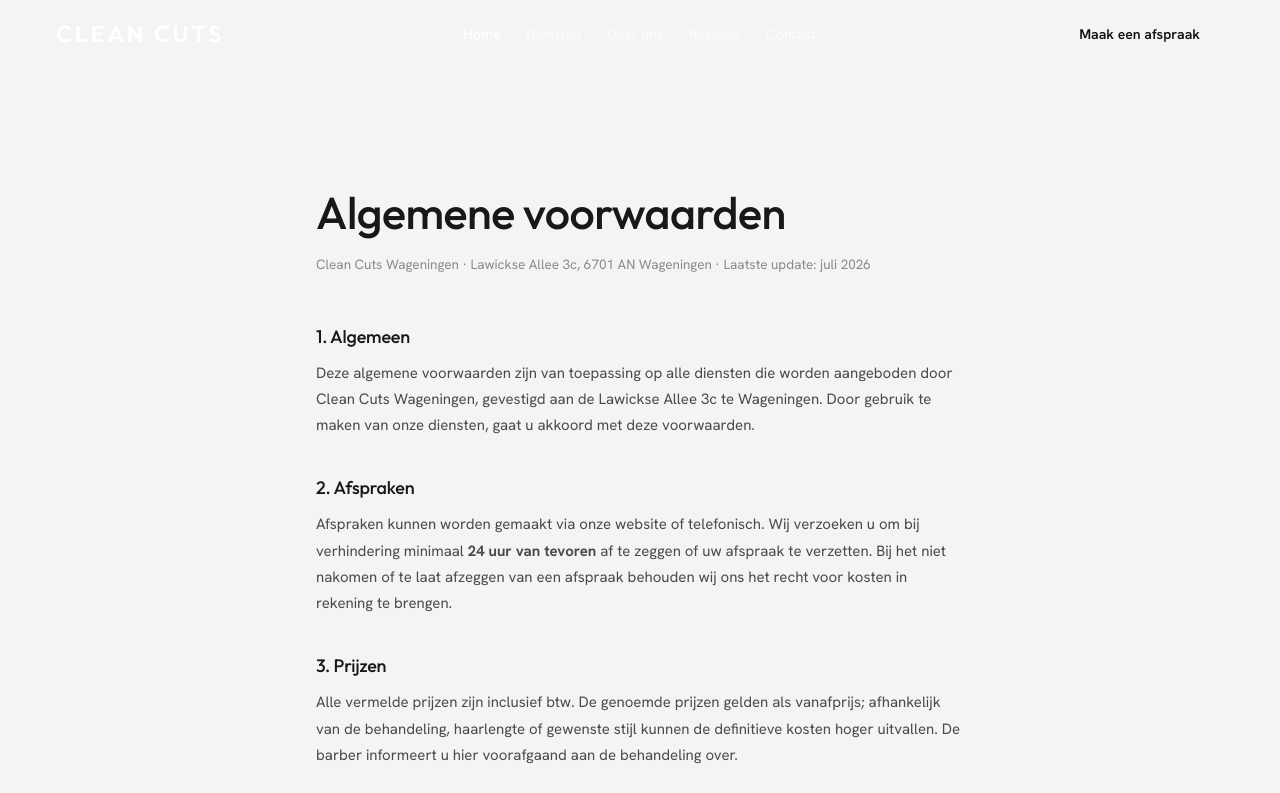
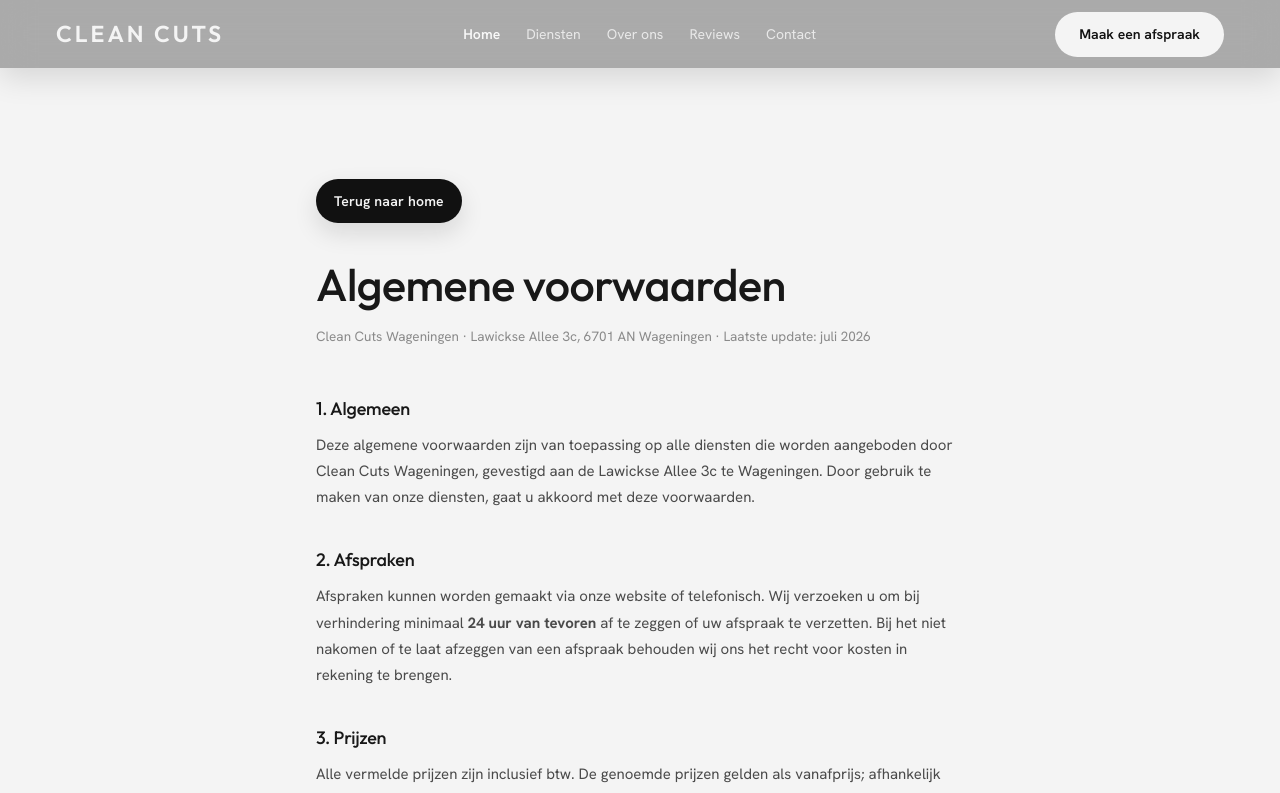
Before and after one commit to izzshtt/CleanCuts-wageningen, a Next.js app: page /algemene-voorwaarden in a window 1280 px wide. Shown: the top 793 px of the page. Built offline with nearby package versions, Linux system fonts and the light colour scheme.

Commit message:
Add back navigation link to home on Algemene Voorwaarden page and improve Nav component for better header visibility

```diff
--- a/src/app/algemene-voorwaarden/page.tsx
+++ b/src/app/algemene-voorwaarden/page.tsx
@@ -1,3 +1,4 @@
+import Link from 'next/link';
 import Nav from '@/components/layout/Nav';
 import Footer from '@/components/layout/Footer';
 
@@ -41,6 +42,28 @@ export default function AlgemeneVoorwaarden() {
           margin: '0 auto',
         }}
       >
+        <Link
+          href="/"
+          style={{
+            display: 'inline-flex',
+            alignItems: 'center',
+            justifyContent: 'center',
+            minHeight: '44px',
+            padding: '10px 18px',
+            marginBottom: '28px',
+            borderRadius: '999px',
+            background: '#111111',
+            color: '#f4f4f4',
+            textDecoration: 'none',
+            fontSize: '14px',
+            fontWeight: 600,
+            letterSpacing: '0.2px',
+            boxShadow: '0 10px 24px rgba(17, 17, 17, 0.12)',
+          }}
+        >
+          Terug naar home
+        </Link>
+
         <h1
           style={{
             fontFamily: "'Outfit', system-ui, sans-serif",
--- a/src/components/layout/Nav.tsx
+++ b/src/components/layout/Nav.tsx
@@ -1,6 +1,7 @@
 'use client';
 
 import { useState, useEffect } from 'react';
+import { usePathname } from 'next/navigation';
 import { Menu, X } from 'lucide-react';
 
 const BOOKING_URL =
@@ -17,6 +18,11 @@ const navLinks = [
 export default function Nav() {
   const [open, setOpen] = useState(false);
   const [scrolled, setScrolled] = useState(false);
+  const pathname = usePathname();
+
+  const getLinkHref = (hash: string) => (pathname === '/' ? hash : `/${hash}`);
+  const isHomePage = pathname === '/';
+  const isSolidHeader = scrolled || !isHomePage;
 
   useEffect(() => {
     const onScroll = () => setScrolled(window.scrollY > 40);
@@ -27,25 +33,31 @@ export default function Nav() {
   return (
     <header
       className={`fixed top-0 left-0 right-0 z-50 transition-all duration-500 ${
-        scrolled ? 'glass-nav' : 'bg-transparent'
+        isSolidHeader ? 'glass-nav shadow-[0_10px_30px_rgba(0,0,0,0.12)]' : 'bg-transparent'
       }`}
     >
       <div className="flex items-center justify-between px-5 sm:px-8 lg:px-14 h-[68px]">
         {/* Logo */}
         <a
           href="#home"
-          className="font-outfit font-semibold text-[23px] tracking-[3px] text-white no-underline"
+          className={`font-outfit font-semibold text-[23px] tracking-[3px] no-underline transition-colors ${
+            isSolidHeader ? 'text-[#f4f4f4]' : 'text-white'
+          }`}
         >
           CLEAN&nbsp;CUTS
         </a>
 
         {/* Desktop links */}
-        <nav className="hidden lg:flex items-center gap-[26px] text-[14px] text-[rgba(255,255,255,0.92)]">
+        <nav
+          className={`hidden lg:flex items-center gap-[26px] text-[14px] transition-colors ${
+            isSolidHeader ? 'text-[rgba(255,255,255,0.92)]' : 'text-[rgba(255,255,255,0.92)]'
+          }`}
+        >
           {navLinks.map((l) => (
             <a
               key={l.label}
-              href={l.href}
-              className={`nav-link no-underline text-[rgba(255,255,255,0.92)] hover:text-white transition-colors ${
+              href={getLinkHref(l.href)}
+              className={`nav-link no-underline hover:text-white transition-colors ${
                 l.active ? 'font-semibold opacity-100' : 'font-normal opacity-80'
               }`}
             >
@@ -55,7 +67,7 @@ export default function Nav() {
         </nav>
 
         {/* Right actions */}
-        <div className="hidden lg:flex items-center gap-5 text-white">
+        <div className={`hidden lg:flex items-center gap-5 ${isSolidHeader ? 'text-white' : 'text-white'}`}>
           <a
             href={BOOKING_URL}
             target="_blank"
@@ -69,7 +81,9 @@ export default function Nav() {
         {/* Mobile hamburger */}
         <button
           onClick={() => setOpen(!open)}
-          className="lg:hidden text-white p-2 -mr-2 flex items-center justify-center min-w-[44px] min-h-[44px]"
+          className={`lg:hidden p-2 -mr-2 flex items-center justify-center min-w-[44px] min-h-[44px] transition-colors ${
+            isSolidHeader ? 'text-white' : 'text-white'
+          }`}
           aria-label={open ? 'Menu sluiten' : 'Menu openen'}
           aria-expanded={open}
         >
@@ -84,7 +98,7 @@ export default function Nav() {
             {navLinks.map((l) => (
               <a
                 key={l.label}
-                href={l.href}
+                href={getLinkHref(l.href)}
                 onClick={() => setOpen(false)}
                 className="text-[rgba(255,255,255,0.92)] text-[15px] no-underline hover:text-white transition-colors py-2.5 flex items-center min-h-[44px]"
               >
--- a/src/components/ui/faq-pro.tsx
+++ b/src/components/ui/faq-pro.tsx
@@ -99,7 +99,7 @@ function FaqProRow({
           aria-hidden={!isOpen}
           className="px-5 pb-5 text-[14px] text-muted-foreground leading-6"
           initial={false}
-          {...({ inert: isOpen ? undefined : "" } as Record<string, unknown>)}
+          inert={isOpen ? undefined : true}
           transition={{
             opacity: {
               duration: isOpen ? 0.38 : 0.2,
```
